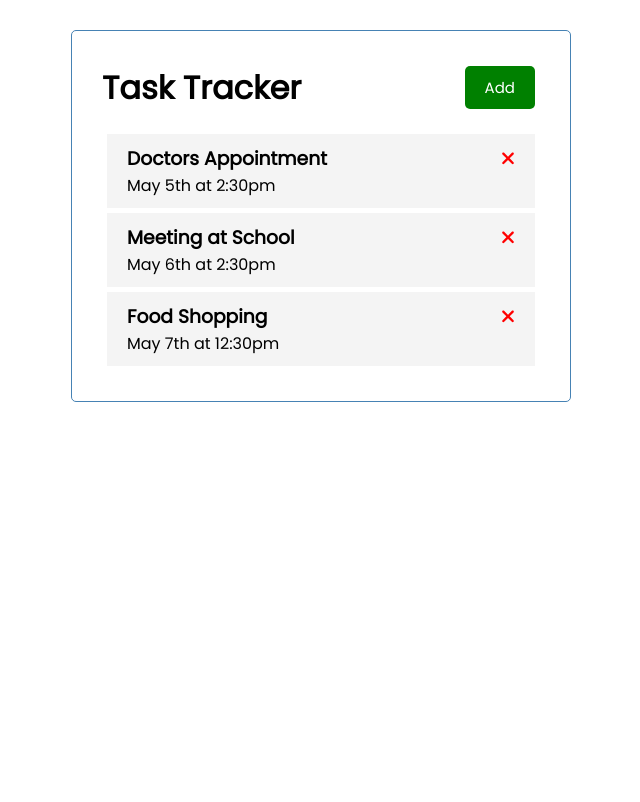
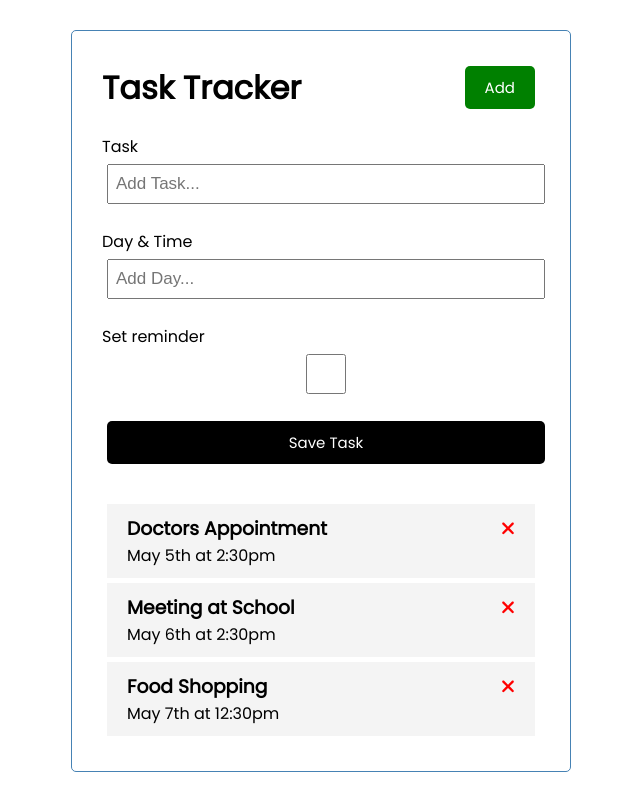
Before and after one commit to Nabia-Sheikh/angular-bootcamp, an Angular app: page / in a window 1280 px wide. Shown: the whole page, without its empty margins (319-959 px from the left). Built offline with nearby package versions, Linux system fonts and the light colour scheme; data requests are answered from the project's data file.

Commit message:
add task

```diff
--- /dev/null
+++ b/src/app/components/add-task/add-task.component.css
@@ -0,0 +1,3 @@
+.add-form {
+  margin-bottom: 40px;
+}
--- /dev/null
+++ b/src/app/components/add-task/add-task.component.html
@@ -0,0 +1,15 @@
+<form class="add-form" >
+  <div class="form-control">
+    <label for="text">Task</label>
+      <input type="text" placeholder="Add Task..." [(ngModel)]="text" name="text">
+  </div>
+  <div class="form-control">
+    <label for="day">Day & Time</label>
+  <input type="text" placeholder="Add Day..." [(ngModel)]="day" name="day">
+  </div>
+  <div class="form-control">
+    <label for="reminder">Set reminder</label>
+  <input type="checkbox" placeholder="Add Reminder..." [(ngModel)]="reminder" name="reminder">
+  </div>
+  <input type="submit" value="Save Task" class="btn btn-block" (click)="onSubmit()">
+</form>
--- /dev/null
+++ b/src/app/components/add-task/add-task.component.ts
@@ -0,0 +1,32 @@
+import { Component, EventEmitter, Output } from '@angular/core';
+
+@Component({
+  selector: 'app-add-task',
+  templateUrl: './add-task.component.html',
+  styleUrls: ['./add-task.component.css']
+})
+export class AddTaskComponent {
+  @Output() onAddTask = new EventEmitter();
+  text!: string;
+  day!: string;
+  reminder!: boolean;
+
+  onSubmit() {
+    if (!this.text && !this.day) {
+      alert('Please add a task and day');
+      return;
+    }
+
+    const newTask = {
+      text: this.text,
+      day: this.day,
+      reminder: this.reminder
+    }
+
+    this.onAddTask.emit(newTask);
+
+    this.text = '';
+    this.day = '';
+    this.reminder = false;
+  }
+}
--- a/src/app/components/tasks/tasks.component.html
+++ b/src/app/components/tasks/tasks.component.html
@@ -1 +1,2 @@
+<app-add-task (onAddTask)="addTask($event)"></app-add-task>
 <task-item *ngFor="let task of tasks" [task]="task" (onDeleteTask)="deleteTask(task)" (onToggleTask)="toggleTask(task)"></task-item>
--- a/src/app/components/tasks/tasks.component.ts
+++ b/src/app/components/tasks/tasks.component.ts
@@ -28,4 +28,8 @@ export class TasksComponent {
     task.reminder = !task.reminder;
     this.tasksService.updateTask(task).subscribe();
   }
+
+  addTask(task: Task) {
+    this.tasksService.addTask(task).subscribe((task) => (this.tasks.push(task)));
+  }
 }
--- a/src/app/services/tasks.service.ts
+++ b/src/app/services/tasks.service.ts
@@ -29,4 +29,8 @@ export class TasksService {
     const url = `${this.apiUrl}/${task.id}`;
     return this.http.put<Task>(url, task, Options);
   }
+
+  addTask(task: Task): Observable<Task> {
+    return this.http.post<Task>(this.apiUrl, task, Options);
+  }
 }
```
Also changed, not shown: src/app/app.module.ts (+6 -2 lines), 1 other file (tests, documents, lock files or other folders).
